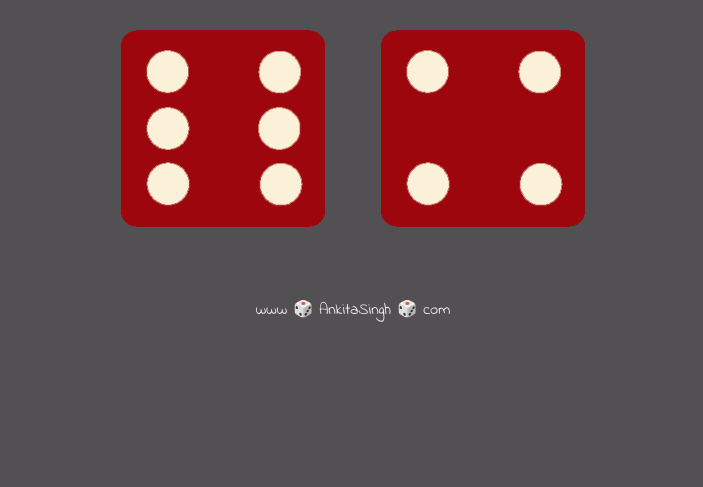
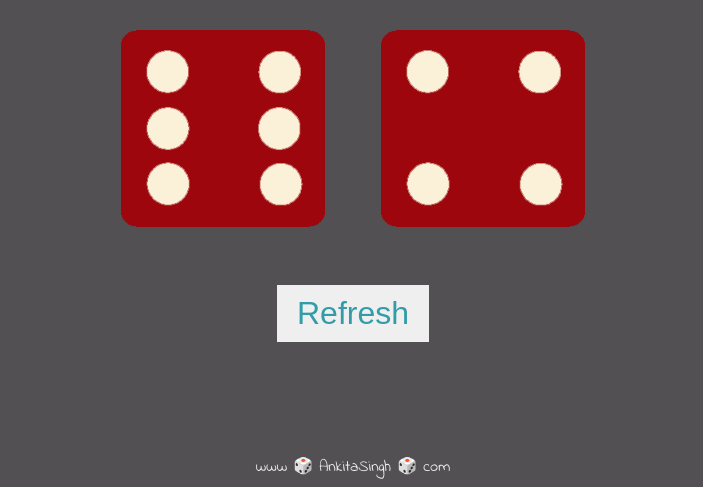
Before and after one commit to AnkitaSinghIE/Dice-Game, a plain HTML site: page index.html in a window 1280 px wide. Shown: the part 360-847 px from the top of the page, without its empty margins (287-990 px from the left). Before the commit the page ends 800 px from the top, so only its background shows below. Drawn offline with Linux system fonts and the light colour scheme.

Commit message:
Update index.html

```diff
--- a/index.html
+++ b/index.html
@@ -21,7 +21,9 @@
         <p>Player 2</p>
         <img class="img6" src="images/dice6.png">
       </div>
-
+ <div id="content-wrap">
+        <button id="reload">Refresh</button>
+     </div>
     </div>
 
 <script src="index.js" charset="utf-8">
```
